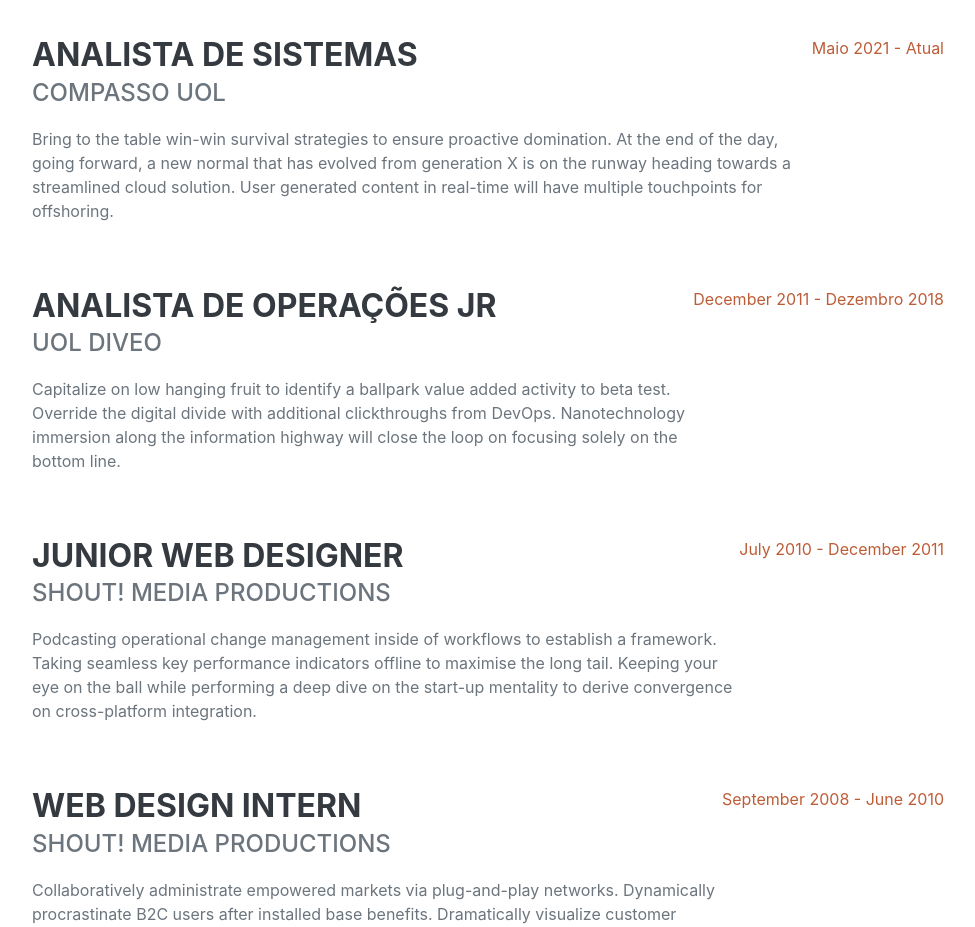
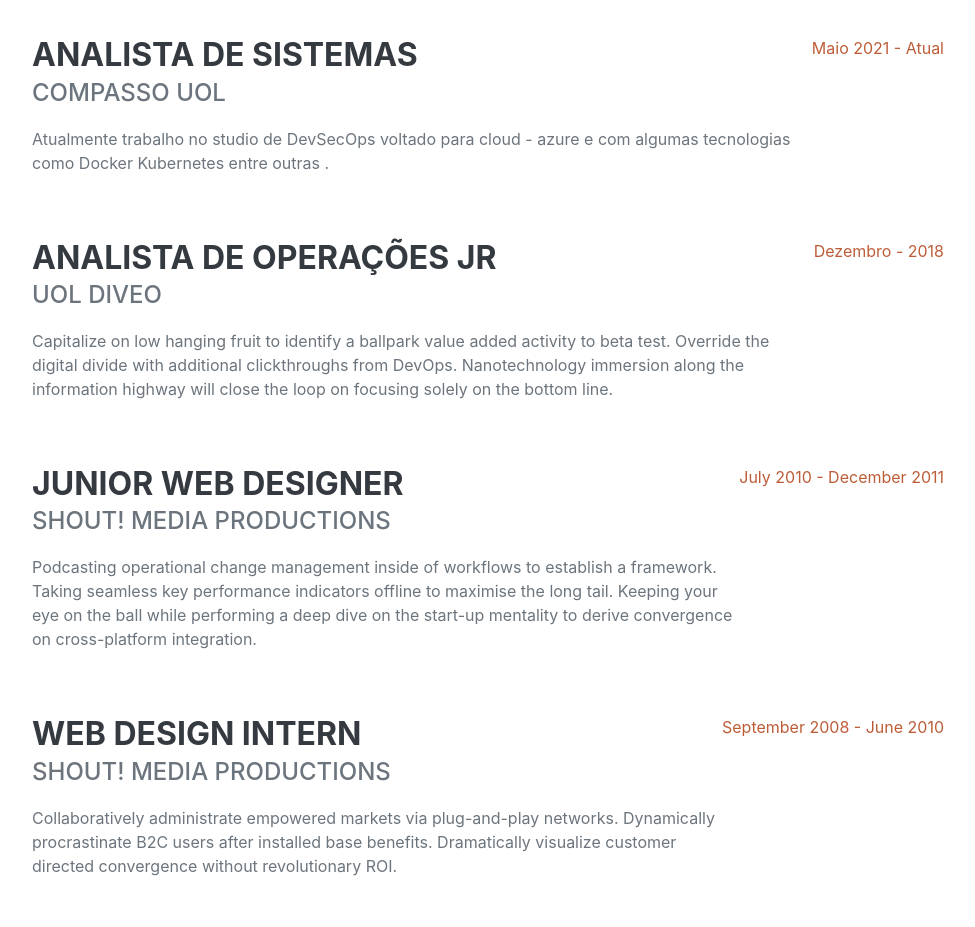
Before and after one commit to Danilo-vidal/Danilo-vidal.github.io, a plain HTML site: page index.html in a window 1280 px wide. Shown: the part 960-1887 px from the top of the page, without its empty margins (288-1263 px from the left). Drawn offline with nearby package versions, Linux system fonts and the light colour scheme; a script that the page names is missing; a web font is replaced by a local one.

Commit message:
Update index.html

```diff
--- a/index.html
+++ b/index.html
@@ -65,7 +65,7 @@
                         <div class="flex-grow-1">
                             <h3 class="mb-0">Analista de sistemas</h3>
                             <div class="subheading mb-3">Compasso Uol</div>
-                            <p>Bring to the table win-win survival strategies to ensure proactive domination. At the end of the day, going forward, a new normal that has evolved from generation X is on the runway heading towards a streamlined cloud solution. User generated content in real-time will have multiple touchpoints for offshoring.</p>
+                            <p>Atualmente trabalho no studio de DevSecOps voltado para cloud - azure e com algumas tecnologias como Docker Kubernetes entre outras .</p>
                         </div>
                         <div class="flex-shrink-0"><span class="text-primary">Maio 2021 - Atual</span></div>
                     </div>
@@ -75,7 +75,7 @@
                             <div class="subheading mb-3">Uol Diveo</div>
                             <p>Capitalize on low hanging fruit to identify a ballpark value added activity to beta test. Override the digital divide with additional clickthroughs from DevOps. Nanotechnology immersion along the information highway will close the loop on focusing solely on the bottom line.</p>
                         </div>
-                        <div class="flex-shrink-0"><span class="text-primary">December 2011 - Dezembro 2018</span></div>
+                        <div class="flex-shrink-0"><span class="text-primary"> Dezembro - 2018</span></div>
                     </div>
                     <div class="d-flex flex-column flex-md-row justify-content-between mb-5">
                         <div class="flex-grow-1">
```
